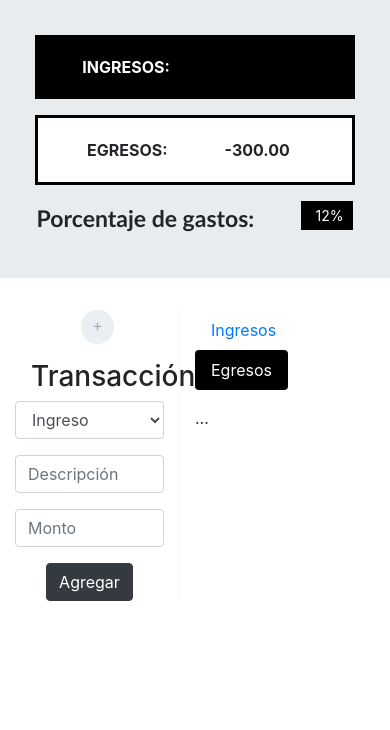
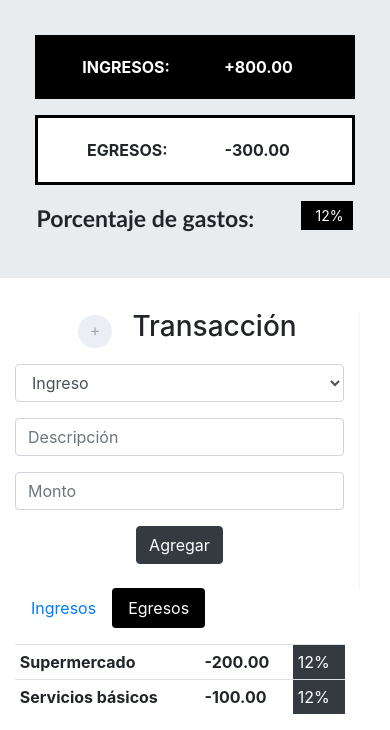
Before and after one commit to Diecx503/presupuest0, a plain HTML site: page presupuesto/index.html in a window 390 px wide. Both pictures are taken after a click on the tab "Egresos". Shown: the part 208-938 px from the top of the page. Before the commit the page ends 844 px from the top, so only its background shows below. Drawn offline with nearby package versions, Linux system fonts and the light colour scheme.

Commit message:
Update index.html

```diff
--- a/presupuesto/index.html
+++ b/presupuesto/index.html
@@ -25,7 +25,7 @@
                 </div>
                 <div class="cingresos">
                     <p class="col-5" id="ingresototal">INGRESOS:</p>
-                    <p class="col-5 pl-1"> </p>
+                    <p class="col-5 pl-1"> +800.00</p>
                 </div>
                 <div class="cegresos">
                     <p class="col-5" id="egresototal">EGRESOS:</p>
@@ -39,13 +39,13 @@
         </div>
     </div>
     <div class="row container-fluid">
-        <div class="formulariop col-6">
+        <div class="formulariop col-md-6 col-sm-12 pb-4">
             <center>
                 <div class="tituloformulario">
                     <p class="iconomas">+</p>
                     <p class="h3">Transacción</p>
                 </div>
-                <form>
+                <form class="formularioT">
                     <div class="form-group">
                         <select class="form-control" id="selecionInEgre" placeholder="Ingreso | Egreso">
                             <option id="tabingreso"> Ingreso </option>
@@ -62,22 +62,81 @@
                 </form>
             </center>
         </div>
-        <div class="col-6">
+        <div class="col-md-6 col-sm-12">
+<!--            <div class="tab">
+                <button class="tablinks" onclick="Ingreso (event, 'Ingreso')">Ingreso</button>
+                <button class="tablinks" onclick="Egreso (event, 'Egreso')">Egreso</button>
+            </div>
+            <div id="Ingreso" class="tab-content">
+                <table class="table table-sm tableIngreso">
+                        <tbody>
+                            <tr>
+                                <th>Salario 1</th>
+                                <th>+400.00</th>
+                            </tr>
+                            <tr>
+                                <th>Salario 2</th>
+                                <th>+400.00</th>
+                            </tr>
+                        </tbody>
+                    </table>
+            </div>
+            <div id="Egreso" class="tab-content">
+                <table class="table table-sm tableIngreso">
+                        <tbody>
+                            <tr>
+                                <th>Supermercado</th>
+                                <th>-200.00</th>
+                                <td class="text-white bg-dark">12%</td>
+                            </tr>
+                            <tr>
+                                <th>Servicios básicos</th>
+                                <th>-100.00</th>
+                                <td class="text-white bg-dark">12%</td>
+                            </tr>
+                        </tbody>
+                    </table>
+            </div>
+-->
             <ul class="nav nav-pills  mb-3" id="pills-tab" role="tablist">
                 <li class="nav-item">
                     <a class="nav-link active" id="pills-home-tab" data-toggle="pill" href="#pills-home" role="tab" aria-controls="pills-home" aria-selected="true">Ingresos</a>
-
                 </li>
-
-
                 <li class="nav-item">
                     <a class="nav-link" id="pills-profile-tab" data-toggle="pill" href="#pills-profile" role="tab" aria-controls="pills-profile" aria-selected="false">Egresos</a>
                 </li>
             </ul>
             <div class="tab-content" id="pills-tabContent">
-                <div class="tab-pane fade show active" id="pills-home" role="tabpanel" aria-labelledby="pills-home-tab">...</div>
-                <div class="tab-pane fade" id="pills-profile" role="tabpanel" aria-labelledby="pills-profile-tab">...</div>
-                <div class="tab-pane fade" id="pills-contact" role="tabpanel" aria-labelledby="pills-contact-tab">...</div>
+                <div class="tab-pane fade show active" id="pills-home" role="tabpanel" aria-labelledby="pills-home-tab">
+                    <table class="table table-sm tableIngreso">
+                        <tbody>
+                            <tr>
+                                <th>Salario 1</th>
+                                <th>+400.00</th>
+                            </tr>
+                            <tr>
+                                <th>Salario 2</th>
+                                <th>+400.00</th>
+                            </tr>
+                        </tbody>
+                    </table>
+                </div>
+                <div class="tab-pane fade" id="pills-profile" role="tabpanel" aria-labelledby="pills-profile-tab">
+                    <table class="table table-sm tableIngreso">
+                        <tbody>
+                            <tr>
+                                <th>Supermercado</th>
+                                <th>-200.00</th>
+                                <td class="text-white bg-dark">12%</td>
+                            </tr>
+                            <tr>
+                                <th>Servicios básicos</th>
+                                <th>-100.00</th>
+                                <td class="text-white bg-dark">12%</td>
+                            </tr>
+                        </tbody>
+                    </table>
+                </div>
             </div>
         </div>
     </div>
```
